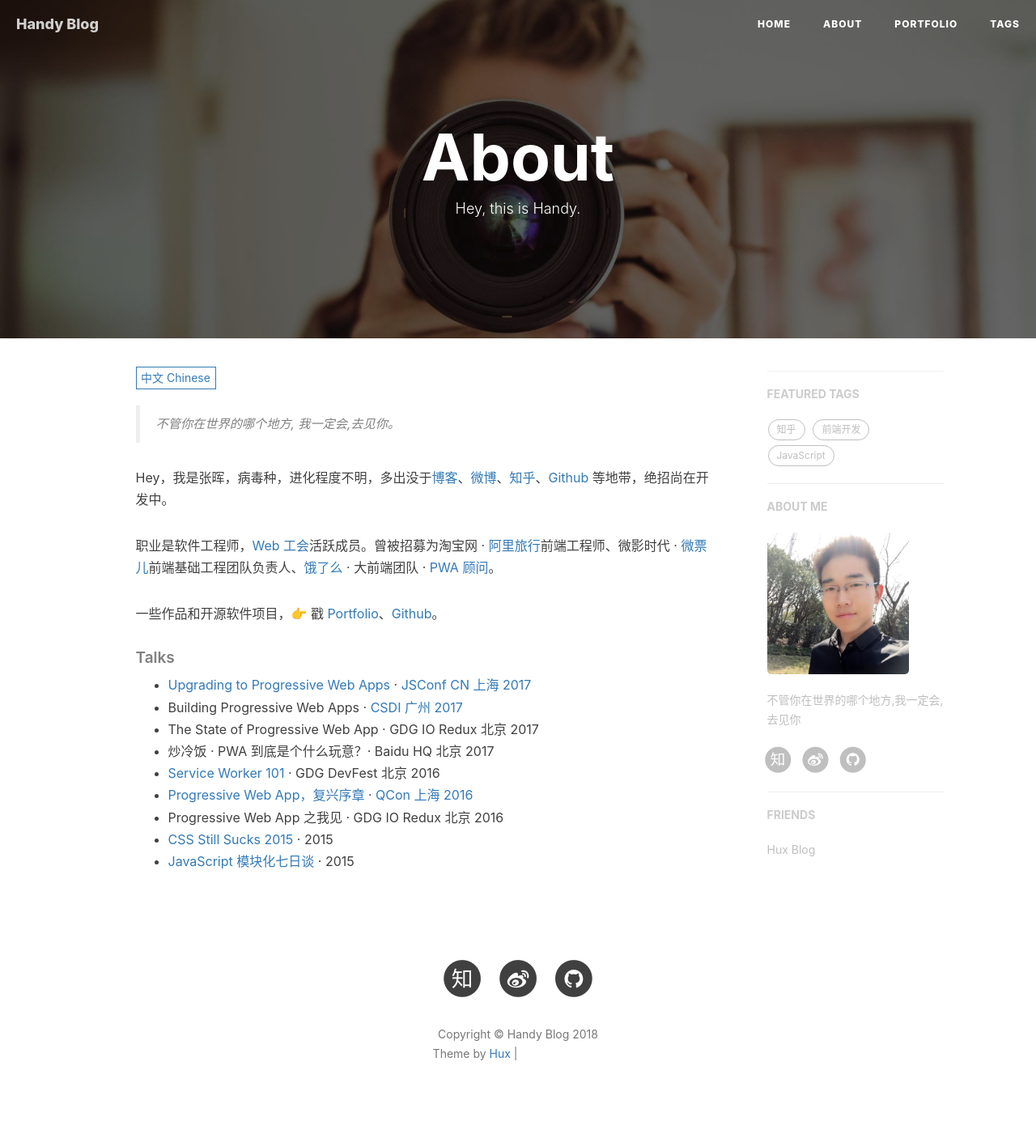
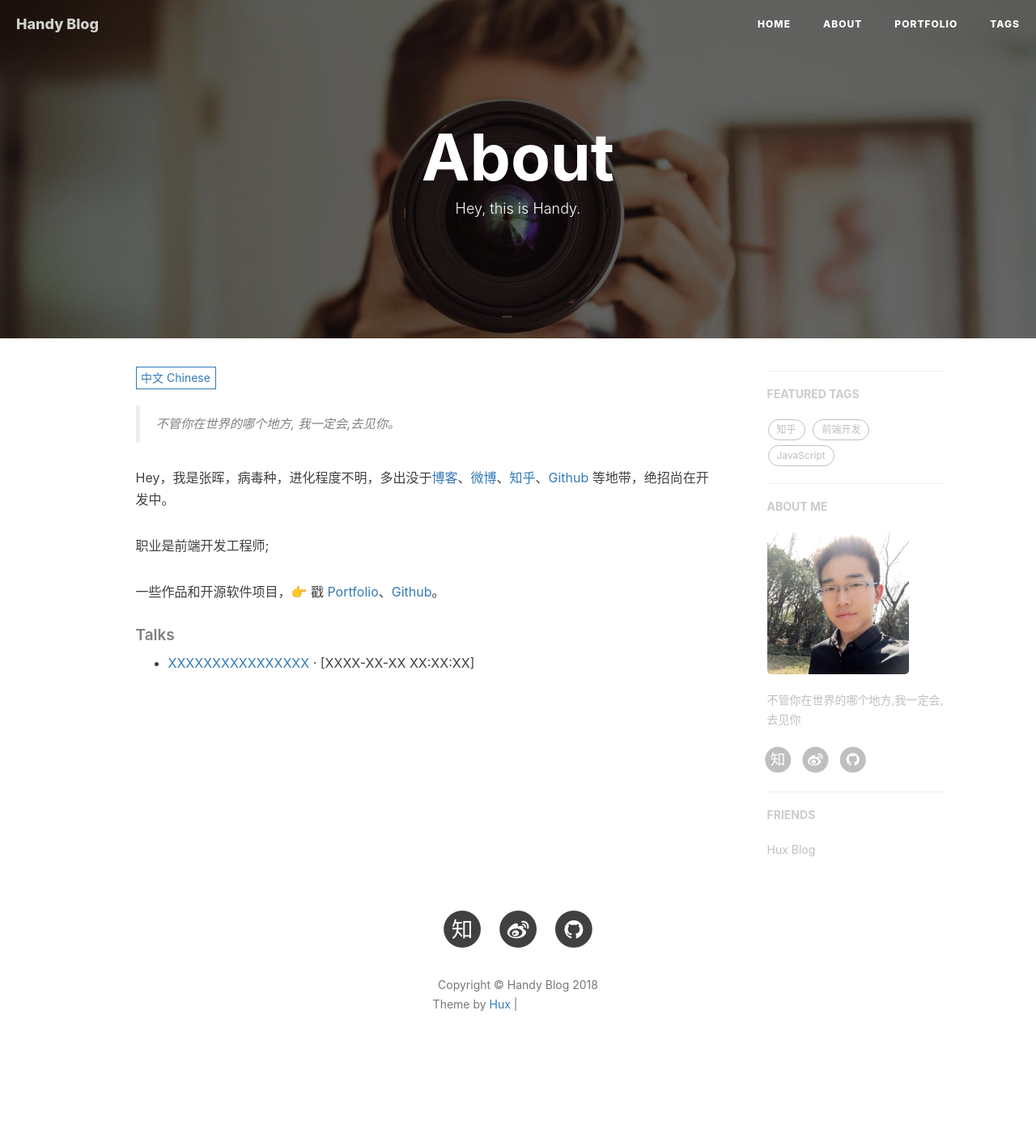
Before and after one commit to handyzhang/handyzhang.github.io, a Jekyll site: the page built from about.html, in a window 1280 px wide. Shown: the whole page at 81% size. Built offline with Jekyll 4.4.1, drawn with Linux system fonts in a browser that asks for light colours; nearby versions of some CDN libraries; comment, search, counter and statistics services are not loaded; after the commit the page ends 1345 px from its top, so only the background shows below that; grey boxes are pictures that could not be loaded.

Commit message:
...hello world

```diff
--- a/_includes/about/zh.md
+++ b/_includes/about/zh.md
@@ -3,29 +3,12 @@
 
 Hey，我是张晖，病毒种，进化程度不明，多出没于[博客](https://handyzhang.github.io)、[微博](weibo.com/myhandy)、[知乎](https://www.zhihu.com/people/handyzhang/pins/posts)、[Github](http://github.com/handyzhang) 等地带，绝招尚在开发中。
 
-职业是软件工程师，[Web 工会](https://medium.com/ben-and-dion/team-web-3315aa447fb2#.359a9c6cl)活跃成员。曾被招募为淘宝网 · [阿里旅行](http://alitrip.com)前端工程师、微影时代 · [微票儿](http://www.wepiao.com/?r=movie)前端基础工程团队负责人、[饿了么](https://ele.me/) · 大前端团队 · [PWA 顾问](https://medium.com/elemefe/upgrading-ele-me-to-progressive-web-app-2a446832e509)。
+职业是前端开发工程师;
 
 一些作品和开源软件项目，👉 戳 [Portfolio](/portfolio)、[Github](http://github.com/handyzhang)。
 
-
 ##### Talks
 
-- [Upgrading to Progressive Web Apps][9] · [JSConf CN 上海 2017](http://2017.jsconf.cn/)
-- Building Progressive Web Apps · [CSDI 广州 2017](http://www.csdisummit.com/)
-- The State of Progressive Web App · GDG IO Redux 北京 2017
-- 炒冷饭 · PWA 到底是个什么玩意？· Baidu HQ 北京 2017
-- [Service Worker 101][5] · GDG DevFest 北京 2016
-- [Progressive Web App，复兴序章][4] · [QCon 上海 2016](http://2016.qconshanghai.com/presentation/3111)
-- Progressive Web App 之我见 · GDG IO Redux 北京 2016
-- [CSS Still Sucks 2015][2] · 2015
-- [JavaScript 模块化七日谈][1] · 2015
+- [XXXXXXXXXXXXXXXX][0] · [XXXX-XX-XX XX:XX:XX]
 
-[1]: //handyzhang.github.io/2015/07/09/js-module-7day/
-[2]: //handyzhang.github.io/2015/12/28/css-sucks-2015/
-[3]: //handyzhang.github.io/2016/06/05/pwa-in-my-pov/
-[4]: //handyzhang.github.io/2016/10/20/pwa-qcon2016/
-[5]: //handyzhang.github.io/2016/11/20/sw-101-gdgdf/
-[6]: https://yanshuo.io/assets/player/?deck=58ac8598b123db0067292f92 "PWA Rehashing"
-[7]: https://yanshuo.io/assets/player/?deck=593ad6fbfe88c2006a0a0d6d "The State of PWA"
-[8]: https://yanshuo.io/assets/player/?deck=594d673d570c357d0698a950 "Building PWA"
-[9]: //handyzhang.github.io/jsconfcn2017/
+[0]: //handyzhang.github.io
```
